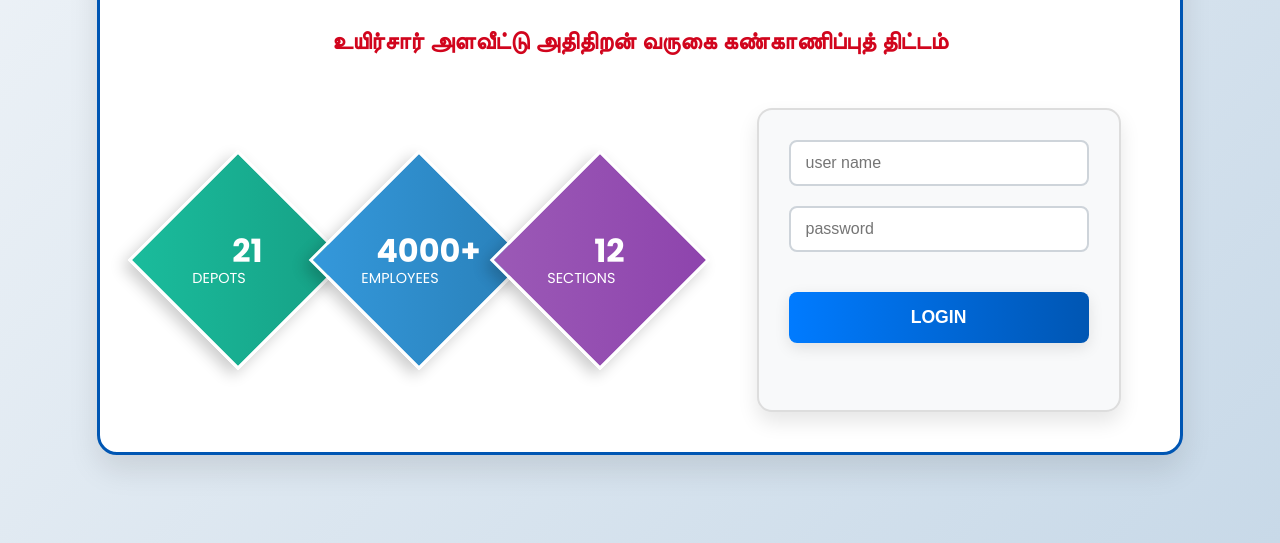
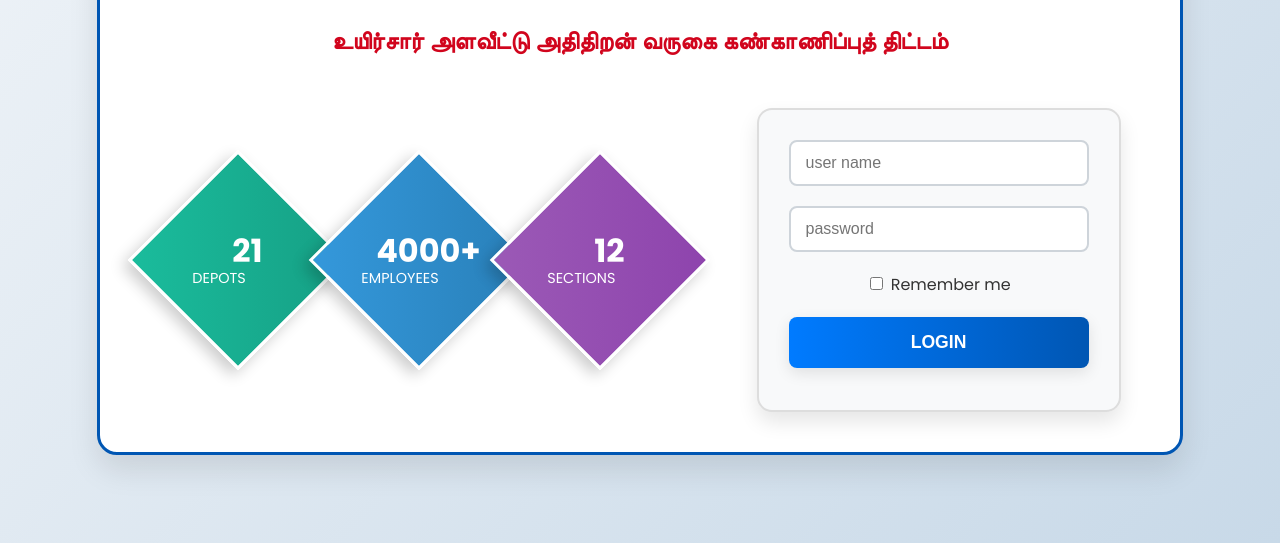
Before and after one commit to naraen-ram/SETC, a plain HTML site: page login page/login.html in a window 1280 px wide. Shown: the part 257-800 px from the top of the page. Drawn offline with Linux system fonts and the light colour scheme.

Commit message:
added checkbox feature in html

```diff
--- a/login page/login.html
+++ b/login page/login.html
@@ -44,6 +44,8 @@
                             <input type="password" id="password" name="password" placeholder="password" required>
                         </div>
                         <div>
+                            <input type="checkbox" id="rememberMe" name="rememberMe">
+                            <label for="rememberMe">Remember me</label>
                             <p id="invalidEmailOrPass">Invalid user-id or password</p>
                         </div>
                         <button type="submit" class="login-button">LOGIN</button>
```
